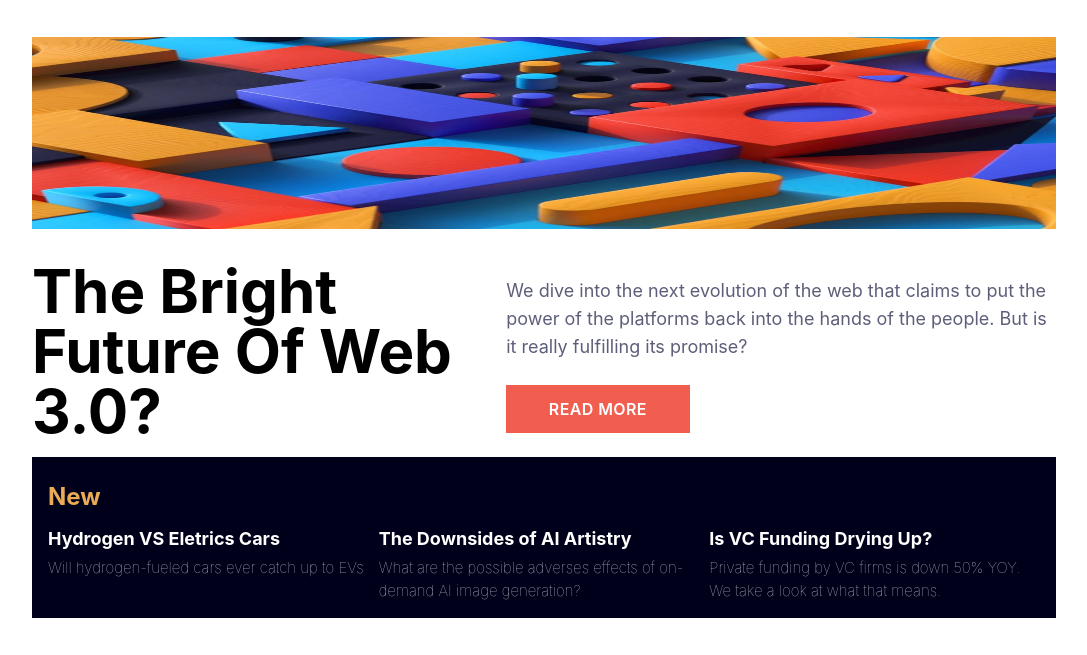
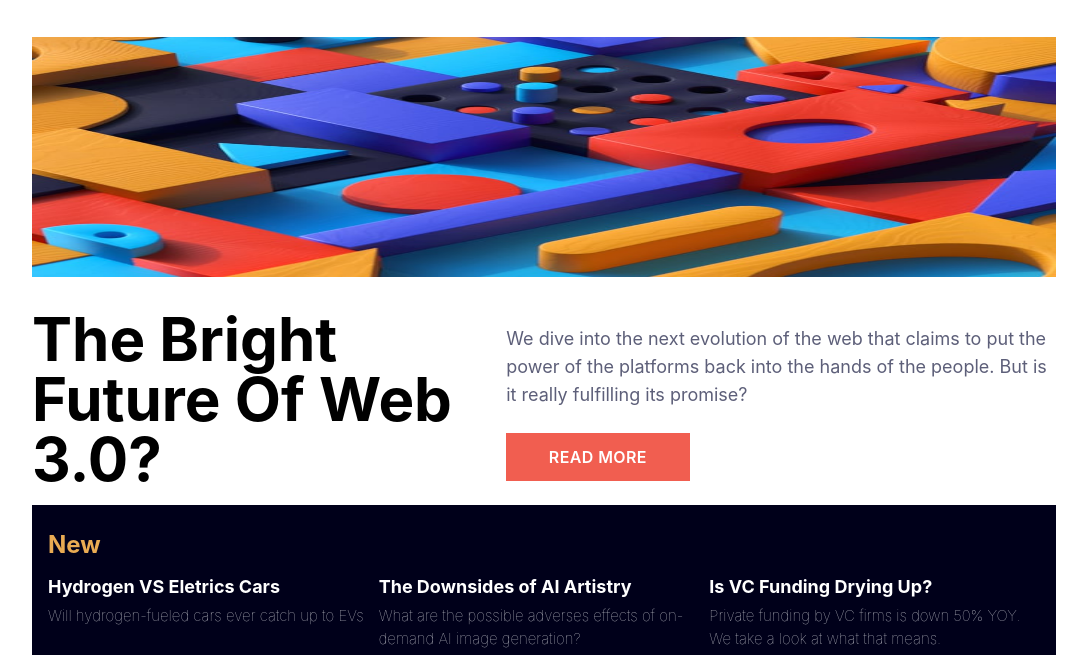
Before and after one commit to inkkonito/frontend_mentor, a website: page news_homepage/result/src/index.html in a window 1280 px wide. Shown: the part 99-754 px from the top of the page, without its empty margins (96-1183 px from the left). Drawn offline with Linux system fonts and the light colour scheme.

Commit message:
resize img on desktop

```diff
--- a/news_homepage/result/src/index.html
+++ b/news_homepage/result/src/index.html
@@ -30,13 +30,13 @@
           <li><a href="">Categories</a></li>
         </ul>
       </div>
-      <div class="sm:container sm:mt-10 sm:flex sm:gap-x-8 flex-col">
+      <div class="flex-col sm:container sm:mt-10 sm:flex sm:gap-x-8">
         <div class="container flex flex-col md:w-full">
           <div class="sm:h-content container my-4 flex sm:my-0">
             <img
               src="./img/image-web-3-mobile.jpg"
               alt=""
-              class="sm:h-72 sm:w-full md:h-40 lg:h-48"
+              class="sm:h-72 sm:w-full md:h-40 lg:h-60"
             />
           </div>
           <div class="container flex shrink-0 flex-col sm:mt-8 md:flex-row">
@@ -87,9 +87,15 @@
           </div>
         </div>
       </div>
-      <div class="container mt-8 flex flex-col gap-y-6 lg:flex-row lg:content-center">
+      <div
+        class="container mt-8 flex flex-col gap-y-6 lg:flex-row lg:content-center"
+      >
         <div class="container flex gap-x-6">
-          <img src="./img/image-retro-pcs.jpg" alt="" class="w-1/3 md:h-36 lg:h-28" />
+          <img
+            src="./img/image-retro-pcs.jpg"
+            alt=""
+            class="w-1/3 md:h-36 lg:h-28"
+          />
           <div class="container flex flex-col">
             <h4 class="my-1 text-4xl font-bold text-_graywish-blue lg:text-2xl">
               01
@@ -101,7 +107,11 @@
           </div>
         </div>
         <div class="container flex gap-x-6">
-          <img src="./img/image-top-laptops.jpg" alt="" class="w-1/3 md:h-36 lg:h-28" />
+          <img
+            src="./img/image-top-laptops.jpg"
+            alt=""
+            class="w-1/3 md:h-36 lg:h-28"
+          />
           <div class="container flex flex-col">
             <h4 class="my-1 text-4xl font-bold text-_graywish-blue lg:text-2xl">
               02
```
Also changed, not shown: news_homepage/result/src/output.css.
